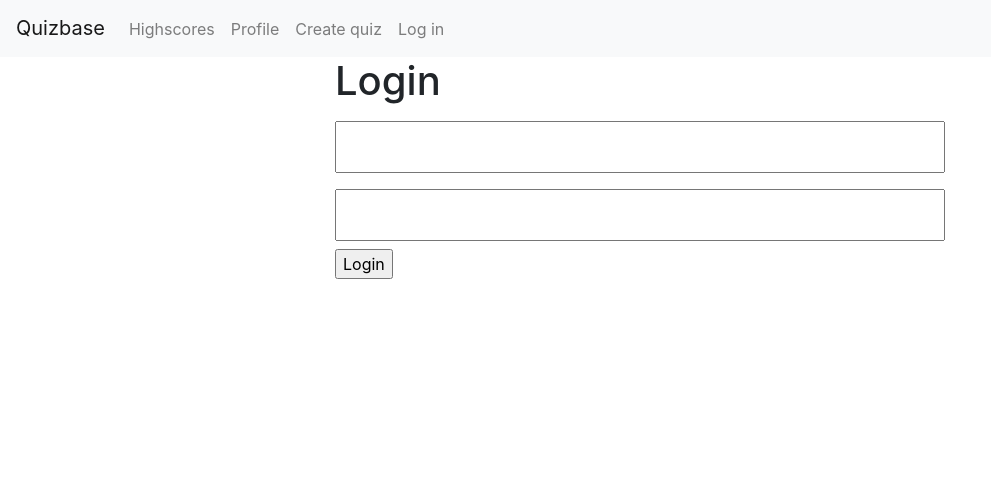
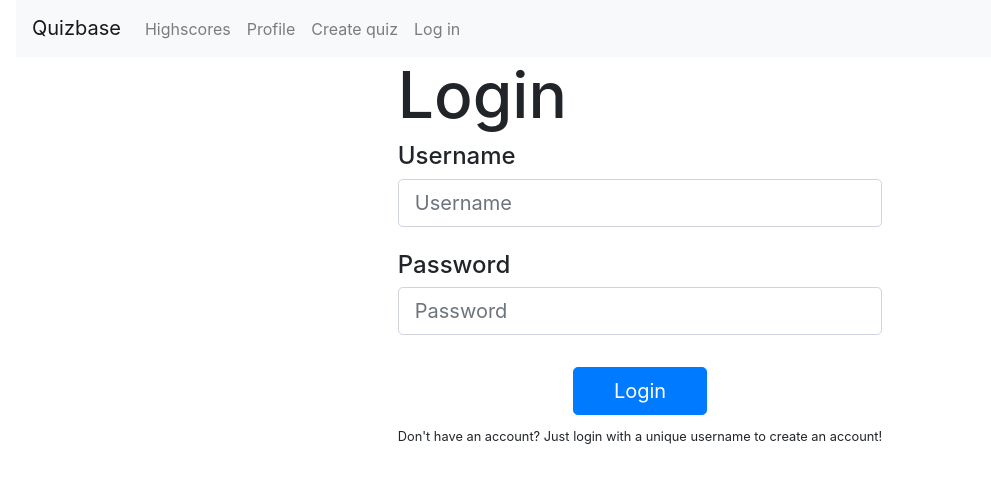
Before and after one commit to ni-eminen/database-app, a Flask app: page /loginpage in a window 1280 px wide. Shown: the top 483 px of the page, without its empty margins (0-991 px from the left). Run offline with Flask 2, Linux system fonts and the light colour scheme; some libraries are stand-ins or nearby versions.

Commit message:
bootstrap conf

```diff
--- a/static/frontpage.css
+++ b/static/frontpage.css
@@ -5,7 +5,7 @@ html {
 }
 body {
     margin: 0;
-    padding: 0 0;
+    padding: 0 1em;
 }
 
 a {
@@ -23,7 +23,7 @@ a:hover {
 }
 
 #content-div {
-    width: 640px;
+    max-width: 640px;
     margin: 0 auto;
     display: block;
     text-align: center;
--- a/templates/login.html
+++ b/templates/login.html
@@ -5,12 +5,12 @@
 <meta name="viewport" content="width=device-width, initial-scale=1">
 <title> Login Page </title>
 {{ bootstrap_imports() }}
-<link rel="stylesheet" href="../static/login.css">
+<link rel="stylesheet" href="../static/frontpage.css">
 </head>
 <body>
   {{ header('Login', current_user) }}
-  <form action="/login" method=post>
-      <div class="container">
+  <div class="d-flex justify-content-center">
+    <div class="d-block">
         {% with messages = get_flashed_messages(with_categories=true) %}
           {% if messages %}
             <ul class="list-group">
@@ -20,11 +20,28 @@
             </ul>
           {% endif %}
         {% endwith %}
+          <div class="d-flex-block justify-content-center">
             <h1>Login</h1>
-        {{form.username}}
-        {{form.password}}
-        {{form.submit}}
+            <form method="post" action="{{url_for('login')}}">
+              <div class="form-outline mb-4">
+                <label class="form-label h4" for="form3Example3">Username</label>
+                <input type="username" name="username" class="form-control form-control-lg"
+                  placeholder="Username" />
+              </div>
+              <div class="form-outline mb-3">
+                <label class="form-label h4" for="form3Example4">Password</label>
+                <input type="password" name="password" class="form-control form-control-lg"
+                placeholder="Password" />
+              </div>
+              <div class="text-center text-lg-start mt-4 pt-2">
+                <button type="submit" class="btn btn-primary btn-lg"
+                  style="padding-left: 2.5rem; padding-right: 2.5rem;">Login</button>
+                <p class="small fw-bold mt-2 pt-1 mb-0">Don't have an account? Just login with a unique username to create an account!</p>
               </div>
             </form>
+          </div>
+        </div>
+  </form>
+  </div>
 </body>
 </html>
```
Lines whose indentation alone changed are shown as unchanged.
